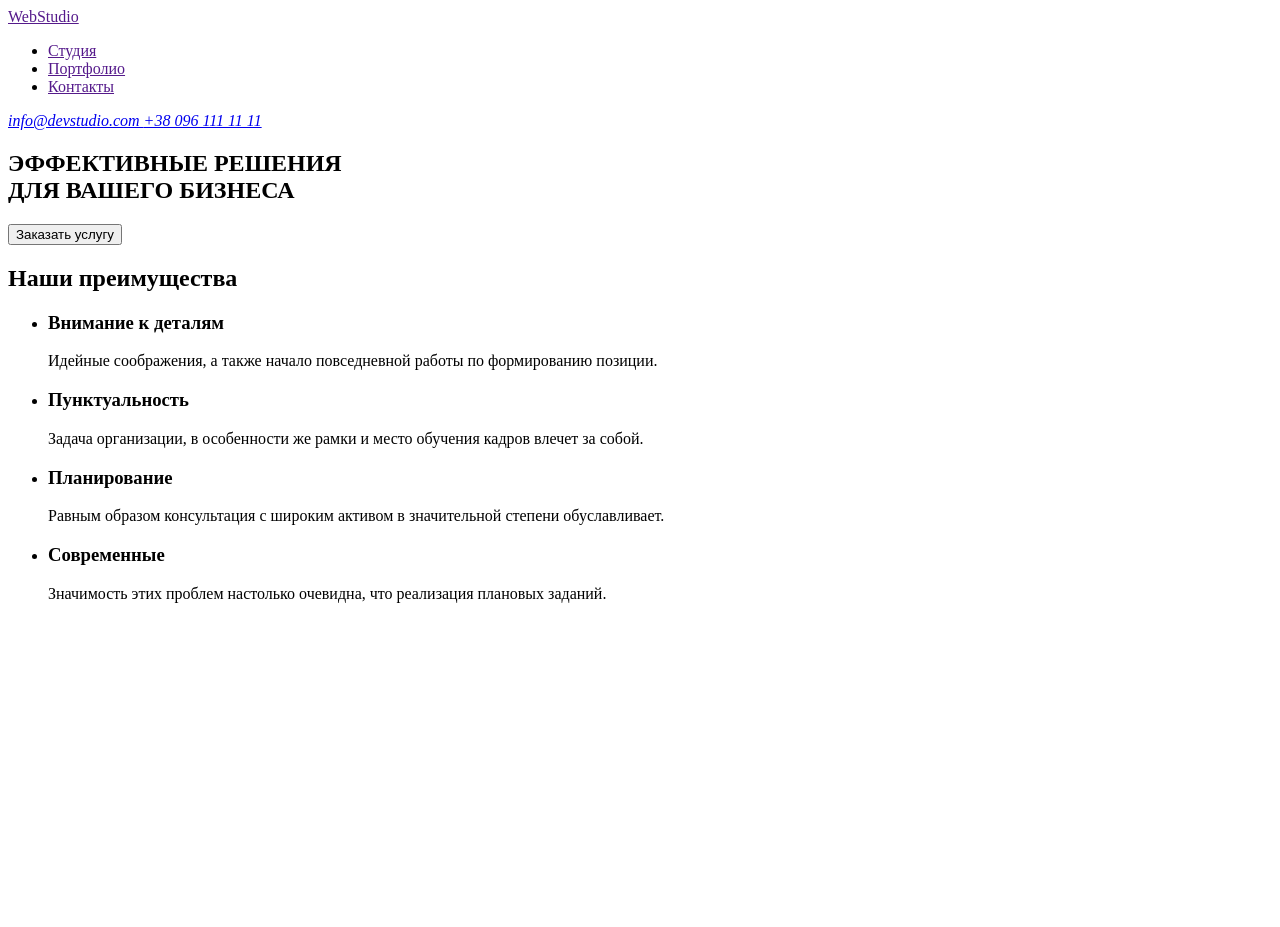
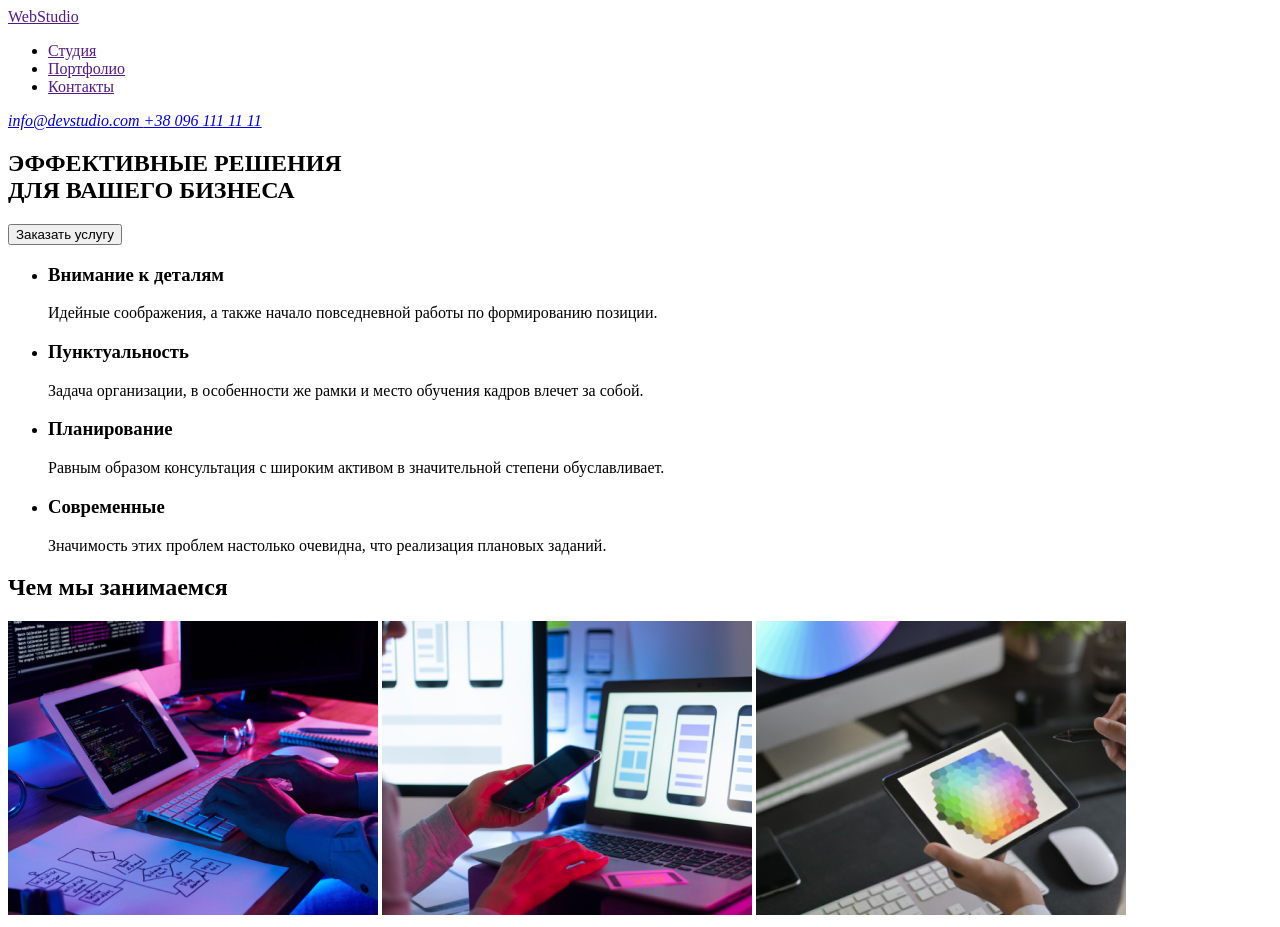
Before and after one commit to BokovRoman/goit-markup-hw-01, a plain HTML site: page index.html in a window 1280 px wide. Before the commit the page ends 800 px from the top, so only its background shows below. Drawn offline with Linux system fonts and the light colour scheme.

Commit message:
Добавляет секцию "Чем мы занимаемся"

```diff
--- a/index.html
+++ b/index.html
@@ -35,7 +35,7 @@
       <button name="button">Заказать услугу</button>
     </section>
     <section>
-      <h2>Наши преимущества</h2>
+      <h2 hidden>Наши преимущества</h2>
       <ul>
         <li>
           <h3>Внимание к деталям</h3>
@@ -67,5 +67,11 @@
         </li>
       </ul>
     </section>
+    <section>
+      <h2>Чем мы занимаемся</h2>
+      <img src="./images/box1.jpg" alt="Мы пишем ПО" />
+      <img src="./images/box2.jpg" alt="Мы тестируем ПО" />
+      <img src="./images/box3.jpg" alt="Мы визуализируем" />
+    </section>
   </body>
 </html>
```
Also changed, not shown: images/box1.jpg (added), images/box2.jpg (added), images/box3.jpg (added).
